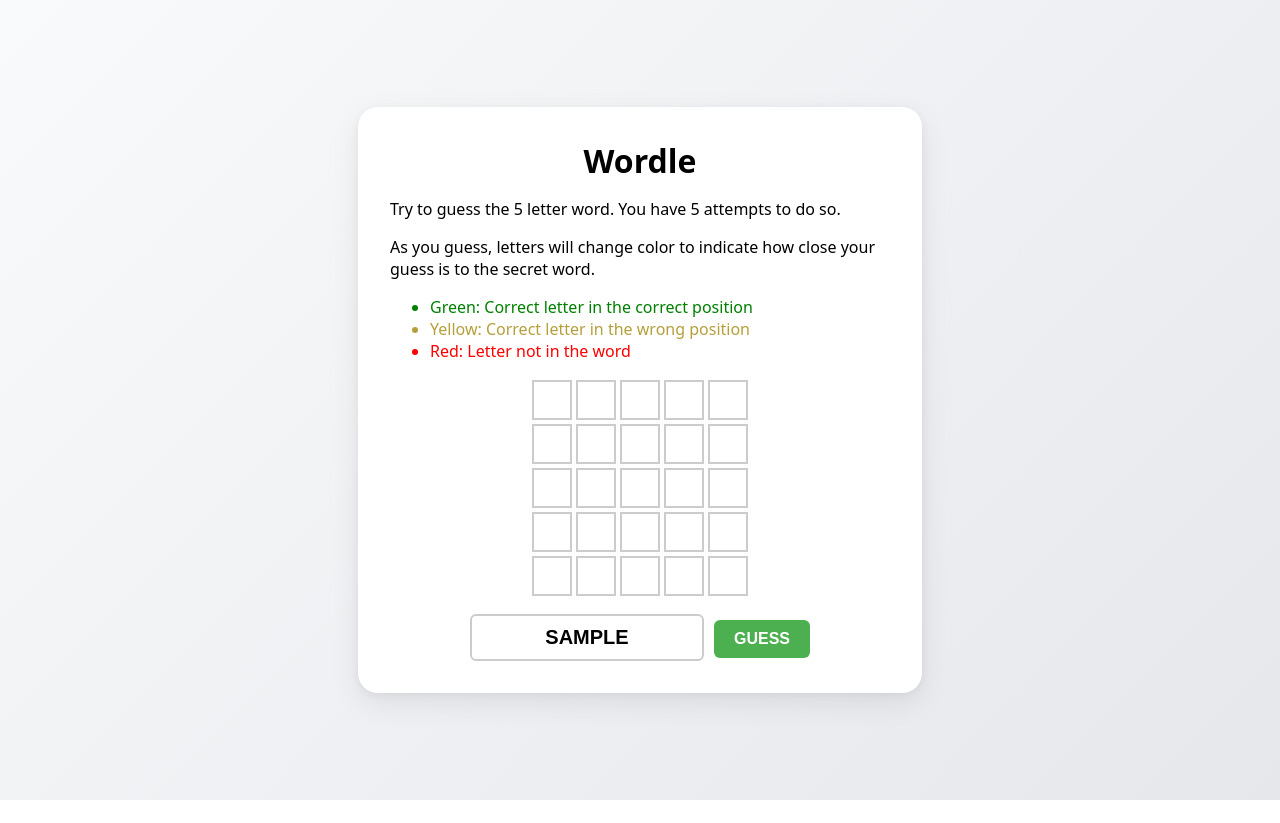
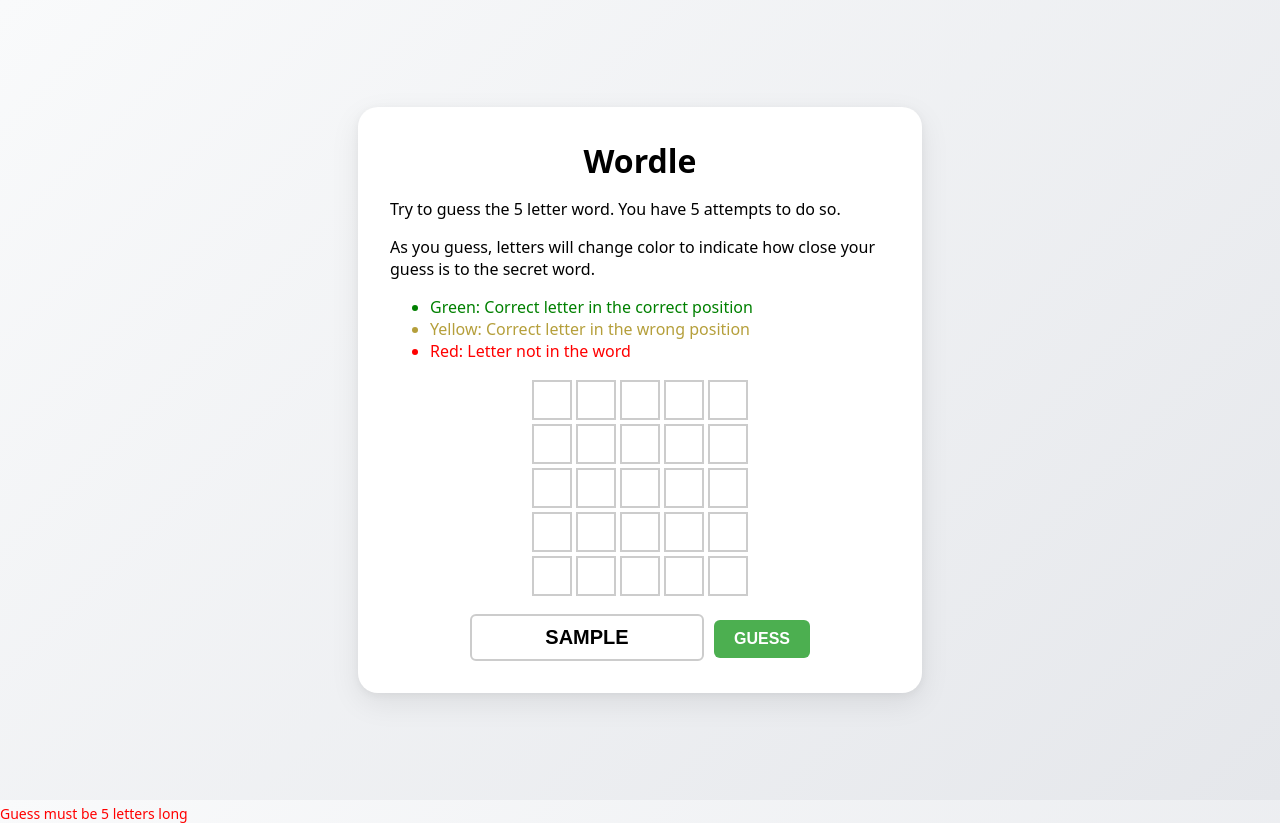
Before and after one commit to Mikerich94/Wordle-React-App, a React (Vite) app: page / in a window 1280 px wide. Both pictures are taken after typing "Sample" into the empty fields and a click on the button "GUESS". Before the commit the page ends 800 px from the top, so only its background shows below. Built offline with nearby package versions, Linux system fonts and the light colour scheme.

Commit message:
adding error for not enough letters

```diff
--- a/src/App.tsx
+++ b/src/App.tsx
@@ -8,6 +8,7 @@ export default function App() {
   const [guesses, setGuesses] = useState<string[]>([]);
   const [currentGuess, setCurrentGuess] = useState<string>("");
   const [status, setStatus] = useState<GameStatus>("loading");
+  const [error, setError] = useState<string>(""); // holds error message
 
   useEffect(() => {
     const words: string[] = [
@@ -25,12 +26,18 @@ export default function App() {
   const handleSubmit = (e: FormEvent<HTMLFormElement>) => {
   e.preventDefault();
 
-    if (currentGuess.length !== 5) return;
+  //Warn when guess is not 5 letters long
+  if (currentGuess.length !== 5) {
+    setError("Guess must be 5 letters long");
+    return;
+  }
+
   if (status !== "playing") return;
 
   const newGuesses = [...guesses, currentGuess];
   setGuesses(newGuesses);
   setCurrentGuess("");
+  setError(""); // clear error when guess is valid
 
   if (currentGuess === secretWord) {
     setStatus("won");
@@ -38,6 +45,7 @@ export default function App() {
     setStatus("lost");
   }
 };
+
 
   // Determine colors for each letter in a guess
   const getCellColors = (guess: string, secretWord: string): string[] => {
@@ -138,6 +146,21 @@ export default function App() {
               placeholder="ENTER GUESS"
             />
            <button type="submit">Guess</button>
+
+  {error && (
+    <div
+      style={{
+        position: "absolute",
+        top: "100%",
+        left: 0,
+        marginTop: 4,
+        color: "red",
+        fontSize: 14,
+      }}
+    >
+      {error}
+    </div>
+  )}
 </form>
         )}
       </div>
```
Lines whose indentation alone changed are shown as unchanged.
